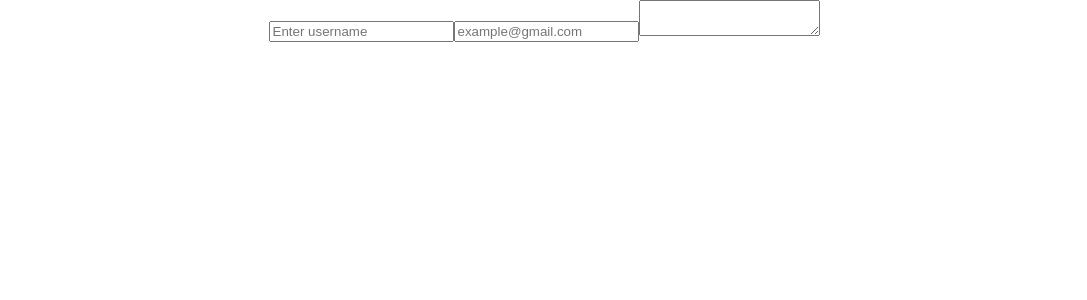
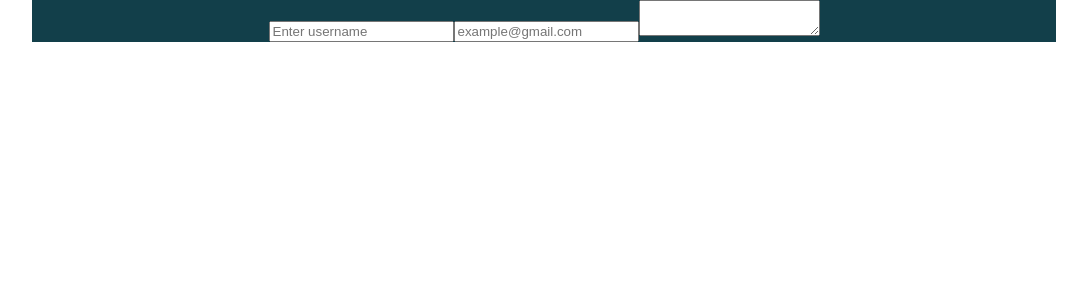
Before and after one commit to Dickens-odera/react-starter-pack, a React (Create React App) app: page / in a window 1280 px wide. Shown: the top 300 px of the page, without its empty margins (96-1183 px from the left). Built offline with nearby package versions, Linux system fonts and the light colour scheme.

Commit message:
Adding custom styling to the Contact form

```diff
--- a/src/App.js
+++ b/src/App.js
@@ -1,5 +1,4 @@
 import React, { Component } from 'react';
-import logo from './logo.svg';
 import './App.css';
 
 import Contact from './ContactForm/Contact';
--- a/src/ContactForm/contact.css
+++ b/src/ContactForm/contact.css
@@ -0,0 +1,8 @@
+.contactForm{
+    width: 80%;
+    height: auto;
+    background: rgba(18,63,74);
+    margin: 0 auto;
+    top:60px;
+
+}
```
